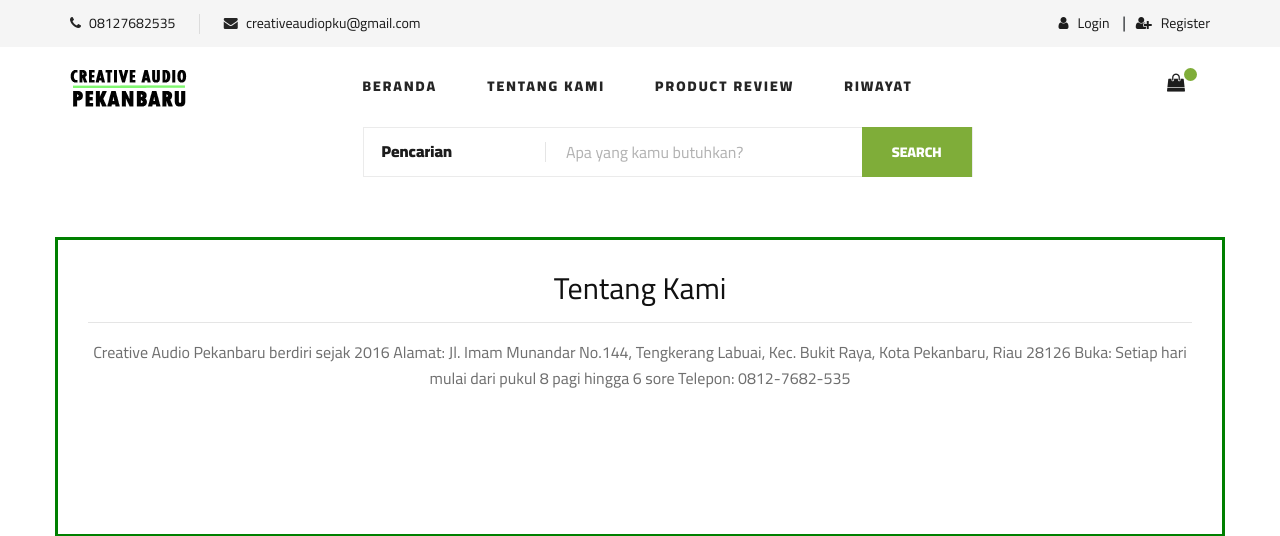
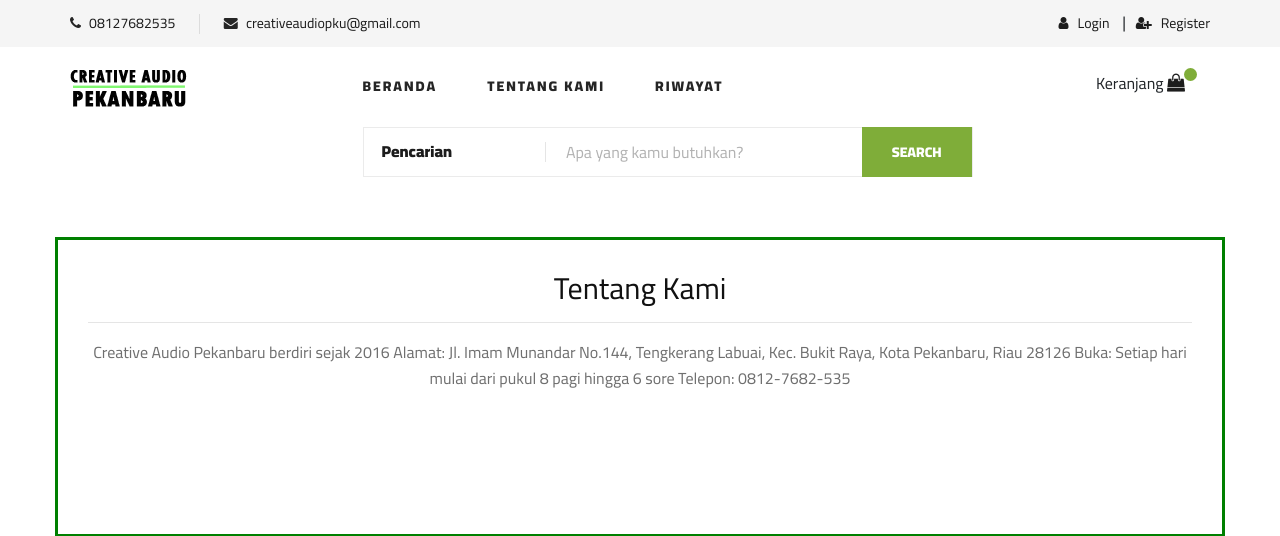
Before and after one commit to maserik123/project_car_audio, a CodeIgniter app: page /car_audio/index.php/main_ctrl/about in a window 1280 px wide. Shown: the top 536 px of the page. Run offline with CodeIgniter, Linux system fonts and the light colour scheme.

Commit message:
new update

```diff
--- a/application/views/produk/produk_detail.php
+++ b/application/views/produk/produk_detail.php
@@ -238,6 +238,9 @@ $level = $this->session->userdata('level');
                             <input type="button" value="+" class="plus">
                         </div>
                         <br>
+                        <button type="button" class="btn btn-warning btn-sm" onclick="window.location='<?php echo base_url('Main_Ctrl') ?>'">
+                            <li class="fa fa-list"></li> Lihat Daftar Produk
+                        </button>
                         <button type="submit" class="btn btn-success btn-sm" value="Beli">
                             <li class="fa fa-shopping-cart"></li> Tambahkan ke keranjang
                         </button>
--- a/application/views/templates/header_belanja.php
+++ b/application/views/templates/header_belanja.php
@@ -394,7 +394,7 @@ $email = $this->session->userdata('email');
                             <li><a href="<?php echo base_url('Main_Ctrl'); ?>">Beranda</a>
                             <li><a href="<?php echo base_url('Main_Ctrl/about'); ?>">Tentang Kami</a>
                                 <!-- <li><a href="<?php echo base_url('Main_Ctrl/keranjang'); ?>">Keranjang</a> -->
-                            <li><a href="<?php echo base_url('Transaksi_Ctrl/listKomentar'); ?>">Product Review</a>
+                                <!-- <li><a href="<?php echo base_url('Transaksi_Ctrl/listKomentar'); ?>">Product Review</a> -->
                             <li><a href="<?php echo base_url('Main_Ctrl/history'); ?>">Riwayat</a>
                         </ul>
                     </nav>
@@ -402,14 +402,14 @@ $email = $this->session->userdata('email');
                 <div class="col-lg-2">
                     <div class="header__cart">
                         <ul>
-                            <li><a href="<?php echo base_url('Main_Ctrl/keranjang'); ?>"><i class="fa fa-shopping-bag"></i> <span>
+                            <li>Keranjang <a href="<?php echo base_url('Main_Ctrl/keranjang'); ?>"> <i class="fa fa-shopping-bag"></i> <span>
                                         <?php
                                         if ($kode != '') {
                                             $query = $this->db->query('SELECT * FROM tbl_transaksi WHERE aktif="0" AND id_user="' . $kode . '"');
                                             echo $query->num_rows();
                                         }
                                         ?>
-                                    </span></a></li>
+                                    </span> </a></li>
                         </ul>
                     </div>
                 </div>
```
